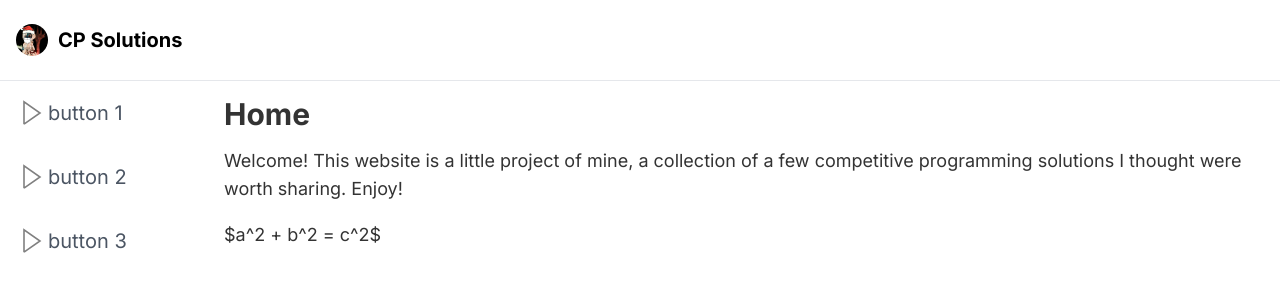
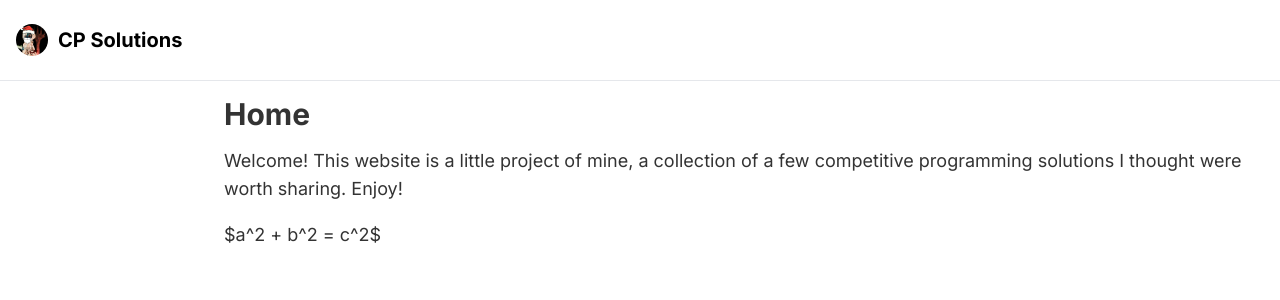
Before and after one commit to danielzsh/cp-sols, a Next.js app: page / in a window 1280 px wide. Shown: the top 300 px of the page. Built offline with nearby package versions, Linux system fonts and the light colour scheme.

Commit message:
navbar recognizes folder structure

```diff
--- a/components/accordion/Accordion.tsx
+++ b/components/accordion/Accordion.tsx
@@ -1,17 +1,5 @@
-import { ReactNode, isValidElement } from 'react';
-import { AccordionElement } from './AccordionElement';
-export const Accordion = ({content, ...props}) => {
-    const res : ReactNode[] = [];
-    for (const key in content) {
-        if (!isValidElement(content[key])) {
-            res.push(
-                <AccordionElement label={key}>
-                    <Accordion content={content[key]} />
-                </AccordionElement>
-            );
-        } else res.push(<AccordionElement label={key}>{content[key]}</AccordionElement>)
-    }
+export const Accordion = ({children, ...props}) => {
     return <div className={`flex flex-col ${props.className}`}>
-        {res}
+        {children}
     </div>
 }
--- a/components/accordion/AccordionElement.tsx
+++ b/components/accordion/AccordionElement.tsx
@@ -1,4 +1,4 @@
-'use client';
+"use client";
 import { useState, useRef, ReactNode } from 'react';
 import { motion } from 'framer-motion';
 
--- a/components/page/Page.tsx
+++ b/components/page/Page.tsx
@@ -1,7 +1,7 @@
 import React, { ReactNode } from 'react';
 import { Header } from '../header/Header';
-import { Accordion } from '../accordion';
-
+import { Accordion, AccordionElement } from '../accordion';
+import { readdirSync } from 'fs';
 export const Page = ({ children } : { children: ReactNode }) => {
   return (
     <article>
@@ -9,18 +9,7 @@ export const Page = ({ children } : { children: ReactNode }) => {
         pageName={"CP Solutions"}
       />
       <main className="flex">
-        <Accordion className="flex-1"
-          content={
-            {
-              'button 1': <>content 1</>,
-              'button 2': <>content 2</>,
-              'button 3': {
-                'nested 1': <>content 3</>,
-                'nested 2': <>content 4</>
-              }
-            }
-          }
-        />
+        {renderDir("app/")}
         <section className="flex-[5_5_0%]">
           { children }
         </section>
@@ -28,3 +17,17 @@ export const Page = ({ children } : { children: ReactNode }) => {
     </article>
   );
 };
+
+function renderDir(path: string) : ReactNode {
+  const dir = readdirSync(path, {withFileTypes: true});
+  const res : ReactNode[] = [];
+  for (const item of dir) {
+    if (item.isDirectory())
+      res.push(
+        <AccordionElement label={item.name}>
+          {renderDir(path + item.name + '/')}
+        </AccordionElement>
+      );
+  }
+  return <Accordion className={path == "app/" ? "flex-1" : ""}>{res}</Accordion>;
+}
--- a/package.json
+++ b/package.json
@@ -11,6 +11,7 @@
     "@next/mdx": "^13.4.2",
     "@types/mdx": "^2.0.5",
     "framer-motion": "^10.12.10",
+    "fs": "latest",
     "next": "latest",
     "react": "latest",
     "react-dom": "latest",
```
Also changed, not shown: 1 other file (tests, documents, lock files or other folders).
